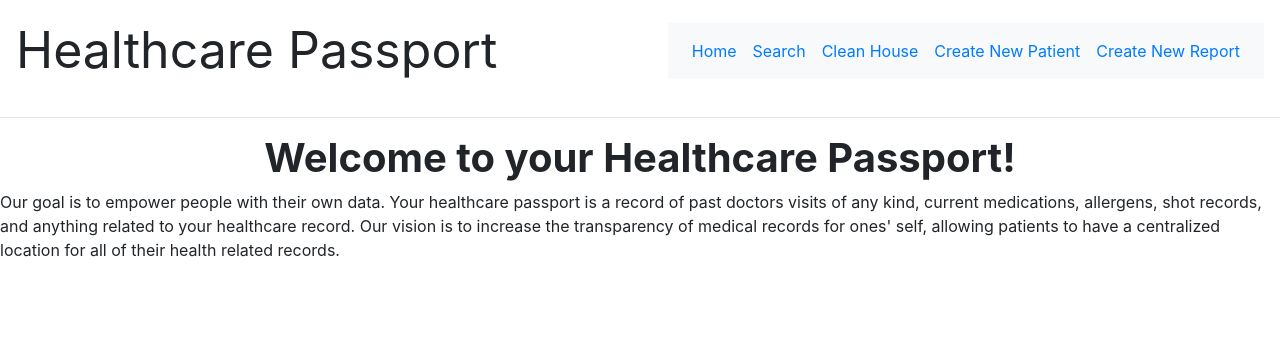
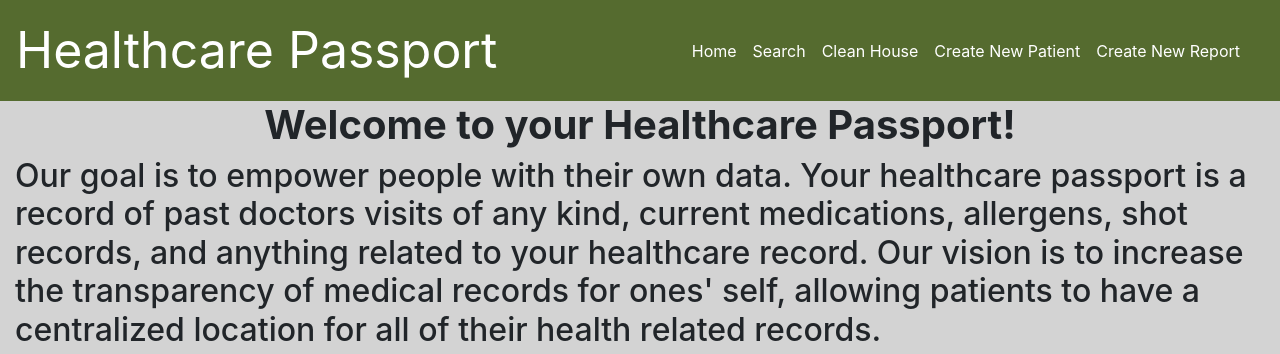
Before and after one commit to cmp998/Healthcare-Passsport, a Flask app: page / in a window 1280 px wide. Shown: the top 354 px of the page. Before the commit the page ends 257 px from the top, so only its background shows below. Run offline with Flask 2, Linux system fonts and the light colour scheme; some libraries are stand-ins or nearby versions.

Commit message:
finishing touches

```diff
--- a/Passport/app/static/css/main.css
+++ b/Passport/app/static/css/main.css
@@ -1,3 +1,6 @@
+html,body{
+    height:100%;
+}
 h1 {
     font-weight:bold;
     text-align:center;
@@ -15,6 +18,13 @@ div.createNew{
 div.centerTable{
     margin: 100px 100px 100px 100px;
 }
+div.lightGreyBackground{
+    background-color: lightgray;
+    min-height: 100%;
+}
+div.darkGreenBackground{
+    background-color: #556B2F;
+}
 p1 {
     font-weight:bold;
 }
--- a/Passport/app/templates/base.html
+++ b/Passport/app/templates/base.html
@@ -3,20 +3,29 @@
         <link rel="stylesheet" href="https://stackpath.bootstrapcdn.com/bootstrap/4.3.1/css/bootstrap.min.css" integrity="sha384-ggOyR0iXCbMQv3Xipma34MD+dH/1fQ784/j6cY/iJTQUOhcWr7x9JvoRxT2MZw1T" crossorigin="anonymous">
         <link rel="stylesheet" type="text/css" href="{{ url_for('static', filename='css/main.css') }}">
       <!-- main navigation bar that goes on each page -->
-      <nav class="navbar navbar-default">
-          <div class="navbar-header" ><a class="navbar-brand" style="font-size: 50px;">Healthcare Passport</a></div>
-          <div class ="navbar navbar-expand bg-light justify-content-center">
-              <ul class="navbar-nav ml-auto"><li class = "nav-item"><a class = "nav-link" href="/index">Home</a></li></ul>
-              <ul class="navbar-nav ml-auto"><li class = "nav-item"><a class = "nav-link" href="/search">Search</a></li></ul>
-              <ul class="navbar-nav ml-auto"><li class = "nav-item"><a class = "nav-link" href="/clean_house">Clean House</a></li></ul>
-              <ul class="navbar-nav ml-auto"><li class = "nav-item"><a class = "nav-link" href="/newpatient">Create New Patient</a></li></ul>
-              <ul class="navbar-nav ml-auto"><li class = "nav-item"><a class = "nav-link" href="/newreport">Create New Report</a></li></ul>
-          </div>
-        </nav>
+
+
+
+
+
+      <div class="darkGreenBackground">
+        <nav class="navbar navbar-default">
+            <div class="navbar-header" ><a class="navbar-brand" style="font-size: 50px; color:white;">Healthcare Passport</a></div>
+            <div class ="navbar navbar-expand  justify-content-center">
+                <ul class="navbar-nav ml-auto"><li class = "nav-item"><a class = "nav-link" href="/index" style="color:white">Home</a></li></ul>
+                <ul class="navbar-nav ml-auto"><li class = "nav-item"><a class = "nav-link" href="/search" style="color:white">Search</a></li></ul>
+                <ul class="navbar-nav ml-auto"><li class = "nav-item"><a class = "nav-link" href="/clean_house" style="color:white">Clean House</a></li></ul>
+                <ul class="navbar-nav ml-auto"><li class = "nav-item"><a class = "nav-link" href="/newpatient" style="color:white">Create New Patient</a></li></ul>
+                <ul class="navbar-nav ml-auto"><li class = "nav-item"><a class = "nav-link" href="/newreport" style="color:white">Create New Report</a></li></ul>
+            </div>
+            </nav>
+        </div>
     </head>
     <body>
+        <div class="lightGreyBackground">
+
+            {% block content %}{% endblock %}
         </div>
-        <hr>
-        {% block content %}{% endblock %}
+
     </body>
 </html>
--- a/Passport/app/templates/index.html
+++ b/Passport/app/templates/index.html
@@ -22,13 +22,15 @@
             </div>
             {% endif %}
            <h1> Welcome to your Healthcare Passport!</h1>
-           <div class = "cold-md-auto">
+           <div class = "col-md-auto"> <h2>
             Our goal is to empower people with their own data. Your healthcare passport is a record of past doctors visits of any kind,
              current medications, allergens, shot records, and anything related to your healthcare record. Our vision is to increase the transparency
              of medical records for ones' self, allowing patients to have a centralized location for all of their health related records.
+            </h2>
             </div>
-
-
+            <div class="createNew">
+                <img src = "https://127xwr2qcfsvmn8a91nbd428-wpengine.netdna-ssl.com/wp-content/uploads/2018/01/IMG-Patients-Need-Personalized-Not-Generic-Health-Advice.jpeg" alt="" width=650 height=500 text-align="center">
+            </div>
         </body>
     </html>
 {% endblock %}
--- a/Passport/app/templates/search.html
+++ b/Passport/app/templates/search.html
@@ -4,6 +4,7 @@
 <head>
     <link rel="stylesheet" type="text/css" href="{{ url_for('static', filename='css/main.css') }}">
 </head>
+    <div class="lightGreyBackground">
     <h1>Search</h1>
     <p>{% if error %}*{{error}}*{% endif%}</p>
     <div class="form">
@@ -30,4 +31,5 @@
 
         </form>
     </div>
+</div>
 {% endblock %}
```
